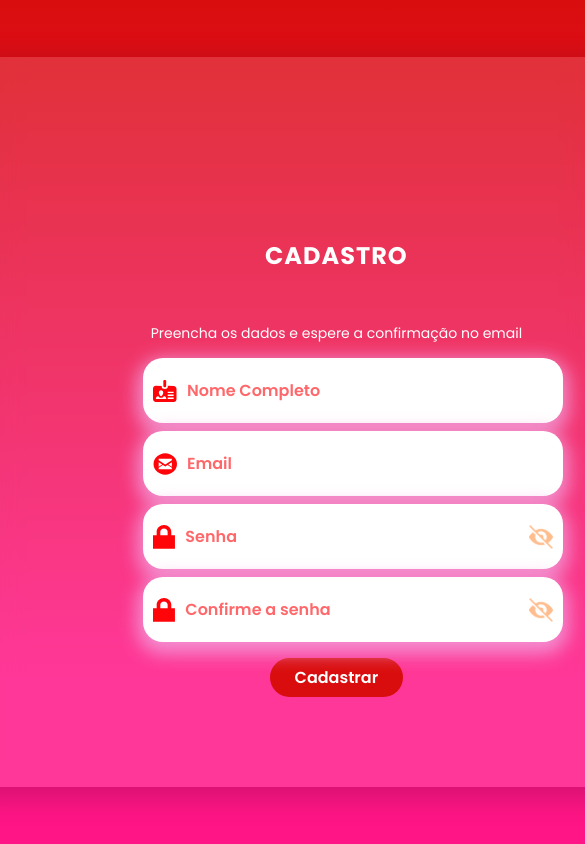
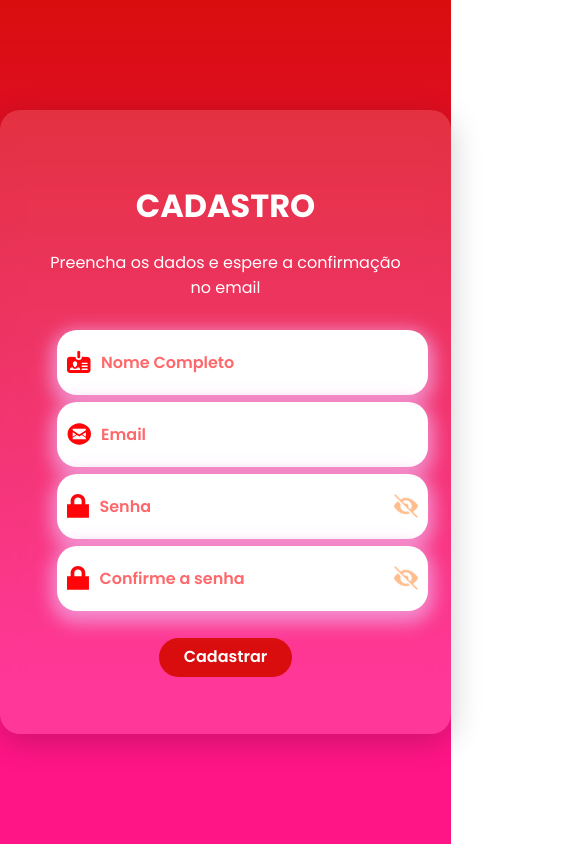
Before and after one commit to allancaue/TDE-Arquitetura-de-Computadores, a React (Create React App) app: page /cadastro in a window 390 px wide. Shown: the top 844 px of the page, 585 px wide, since content can reach past the window. Built offline with nearby package versions, Linux system fonts and the light colour scheme.

Commit message:
fix: :bug: Campos do cadastro arrumados
Corrigido bug que fazia com que os textos escritos nos campos de cadastro nao aparecessem

```diff
--- a/src/pages/Cadastro/CadastroPage.js
+++ b/src/pages/Cadastro/CadastroPage.js
@@ -18,8 +18,24 @@ function CadastroPage() {
     mostrarConfirmarSenha: false,
   });
 
-  const handleChange = (e) => {
-    setForm({ ...form, [e.target.name]: e.target.value });
+  const [nome, setNome] = useState("");
+  const [email, setEmail] = useState("");
+  const [senha, setSenha] = useState("");
+  const [csenha, setCSenha] = useState("");
+
+  const handleChangeName = (e) => {
+    setNome(e.target.value);
+  };
+
+  const handleChangeEmail = (e) => {
+    setEmail(e.target.value);
+  };
+
+  const handleChangeSenha = (e) => {
+    setSenha(e.target.value);
+  };
+  const handleChangeCSenha = (e) => {
+    setCSenha(e.target.value);
   };
 
   const toggleMostrarSenha = () => {
@@ -53,8 +69,8 @@ function CadastroPage() {
                 type="text"
                 name="nome"
                 placeholder="Nome Completo"
-                value={form.nome}
-                onChange={handleChange}
+                value={nome}
+                onChange={handleChangeName}
                 imagen1={badgeIcon}
               />
             </div>
@@ -64,8 +80,8 @@ function CadastroPage() {
                 type="email"
                 name="email"
                 placeholder="Email"
-                value={form.email}
-                onChange={handleChange}
+                value={email}
+                onChange={handleChangeEmail}
                 imagen1={emailIcon}
               />
             </div>
@@ -75,8 +91,8 @@ function CadastroPage() {
                 type={form.mostrarSenha ? "text" : "password"}
                 name="senha"
                 placeholder="Senha"
-                value={form.senha}
-                onChange={handleChange}
+                value={senha}
+                onChange={handleChangeSenha}
                 imagen1={passwordIcon}
                 imagen2={eyeClosedIcon}
                 imagen3={eyeOpenIcon}
@@ -88,8 +104,8 @@ function CadastroPage() {
                 type={form.mostrarConfirmarSenha ? "text" : "password"}
                 name="confirmarSenha"
                 placeholder="Confirme a senha"
-                value={form.confirmarSenha}
-                onChange={handleChange}
+                value={csenha}
+                onChange={handleChangeCSenha}
                 imagen1={passwordIcon}
                 imagen2={eyeClosedIcon}
                 imagen3={eyeOpenIcon}
--- a/src/pages/Cadastro/CadastroPage.module.css
+++ b/src/pages/Cadastro/CadastroPage.module.css
@@ -1,5 +1,3 @@
-@import url("https://fonts.googleapis.com/css2?family=Poppins:ital,wght@0,100;0,200;0,300;0,400;0,500;0,600;0,700;0,800;0,900;1,100;1,200;1,300;1,400;1,500;1,600;1,700;1,800;1,900&display=swap");
-
 body {
   background: linear-gradient(180deg, rgb(217, 13, 13) 0%, #ff1586 80%);
   display: flex;
@@ -8,63 +6,69 @@ body {
   min-height: 100vh;
   width: 100%;
   font-family: "Poppins", sans-serif;
+  margin: 0;
 }
 
 .cadastroCard {
   background-color: rgba(255, 255, 255, 0.15);
   backdrop-filter: blur(10px);
   border-radius: 20px;
-  padding: 165px;
+  padding: 50px;
   width: 90%;
-  max-width: 800px;
-  height: 20%;
-  max-height: 400px;
+  max-width: 900px; /* Aumentei para ficar mais próximo da borda */
+  height: auto; /* Ajusta o tamanho conforme o conteúdo */
   box-shadow: 0 8px 32px rgba(0, 0, 0, 0.2);
   display: flex;
   flex-direction: column;
   align-items: center;
-}
-
-.cadastroHeader {
-  text-align: center;
-  margin-bottom: 30px;
+  justify-content: center;
 }
 
 h1 {
   color: white;
   font-weight: 700;
-  font-size: 28px;
-  margin-bottom: 50px;
-  letter-spacing: 1px;
+  font-size: 32px;
+  margin-bottom: 20px;
+  text-align: center;
 }
 
 p {
   color: white;
-  font-size: 14px;
-  font-weight: 400;
-  margin: 50;
+  font-size: 16px;
+  text-align: center;
+  margin-bottom: 30px;
 }
 
 .formContainer {
+  display: flex;
+  flex-wrap: wrap; /* Faz os inputs ficarem lado a lado */
+  justify-content: space-between;
+  width: 100%;
+  max-width: 800px;
+  gap: 15px;
+}
+
+.Input-group {
+  flex: 1; /* Para ocupar o mesmo espaço */
+  min-width: 300px; /* Garante que os inputs fiquem bons em telas menores */
+}
+
+/* Botão */
+.buttonContainer {
   width: 100%;
   display: flex;
-  flex-direction: column;
-  align-items: center;
-  gap: 20px;
+  justify-content: center;
+  margin-top: 20px;
 }
 
-.formContainer > div {
-  width: 100%;
-}
-
-/* Adaptações para responsividade */
-@media (max-width: 480px) {
-  .loginCard {
-    width: 95%;
-    padding: 20px;
+/* Responsividade */
+@media (max-width: 768px) {
+  .formContainer {
+    flex-direction: column; /* Deixa os inputs em coluna no celular */
+    align-items: center;
   }
 
-  .title {
-    font-size: 24px;
+  .Input-group {
+    width: 100%;
   }
 }
```
